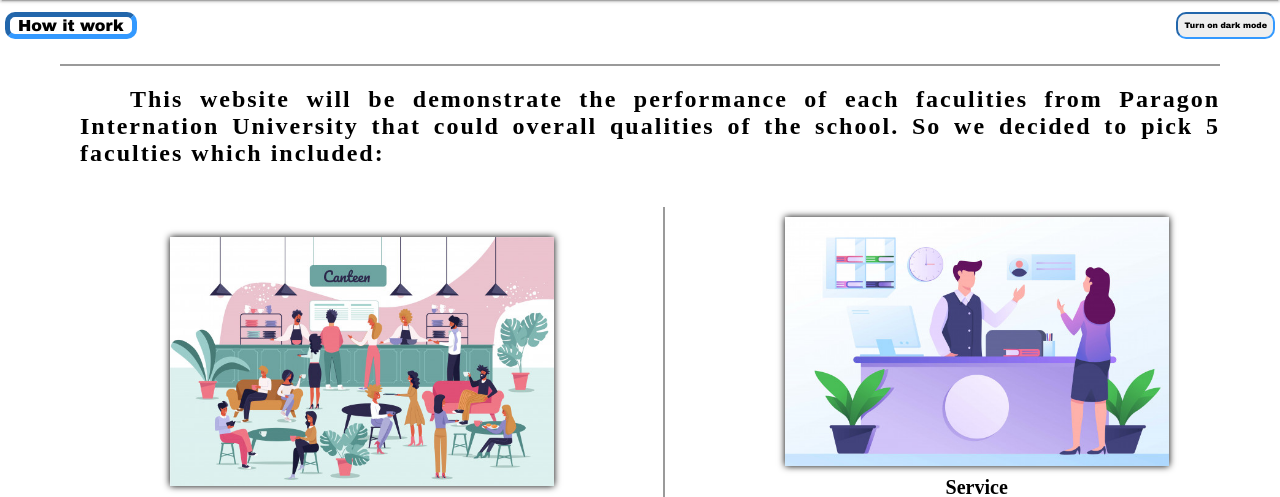
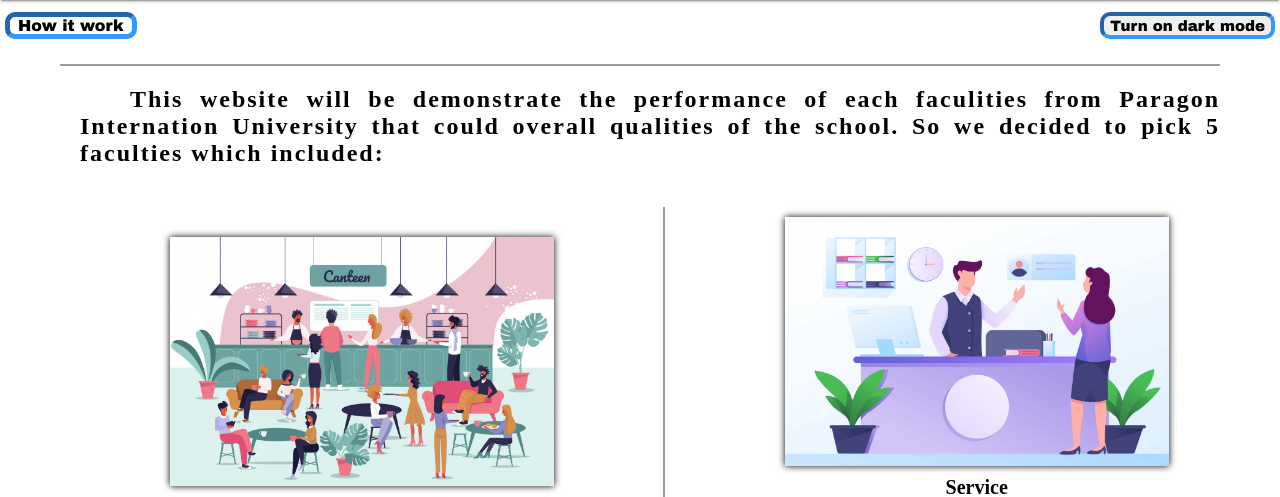
Before and after one commit to daromeo168/FYP-Sentimental, a Flask app: page / in a window 1280 px wide. Shown: the part 100-597 px from the top of the page. Run offline with Flask 2, Linux system fonts and the light colour scheme; parts of the project's set-up code (start-up, migrations or seed data) failed here and were passed over; some libraries are stand-ins or nearby versions.

Commit message:
final updated

```diff
--- a/static/body.css
+++ b/static/body.css
@@ -41,6 +41,7 @@ body {
   .a-button:hover {
     background-color: black;
     color: white;
+
   }
 
   .button {
--- a/static/header.css
+++ b/static/header.css
@@ -115,12 +115,6 @@ body {
       height: 9vh;
     }
 
-    .button {
-      font-family: "Arial Black", Gadget, sans-serif;
-      font-size: 8px;
-      border: 2px inset #3399ff;
-      border-radius: 10px;
-    }
 
     .header a.logo{
       font-size: 11px;
--- a/templates/index.html
+++ b/templates/index.html
@@ -9,7 +9,7 @@
 
     <link rel="stylesheet" href="{{url_for('static', filename='body.css')}}">
     <link rel="stylesheet" href="{{url_for('static', filename='header.css')}}">
-    <link rel="icon" href="{{url_for('static', filename='paragon.jpg')}}">
+    <link rel="icon" href="{{url_for('static', filename='paragon.png')}}">
 
 
     <script src="https://cdnjs.cloudflare.com/ajax/libs/Chart.js/3.3.0/chart.min.js"></script>
--- a/templates/spart.html
+++ b/templates/spart.html
@@ -8,7 +8,7 @@
     <link rel="stylesheet" href="{{url_for('static', filename='body.css')}}">
     <link rel="stylesheet" href="{{url_for('static', filename='header.css')}}">
     <link rel="stylesheet" href="{{url_for('static', filename='how-it-work.css')}}">
-    <link rel="icon" href="{{url_for('static', filename='paragon.jpg')}}">
+    <link rel="icon" href="{{url_for('static', filename='paragon.png')}}">
 
 
     <title>How it work</title>
```
